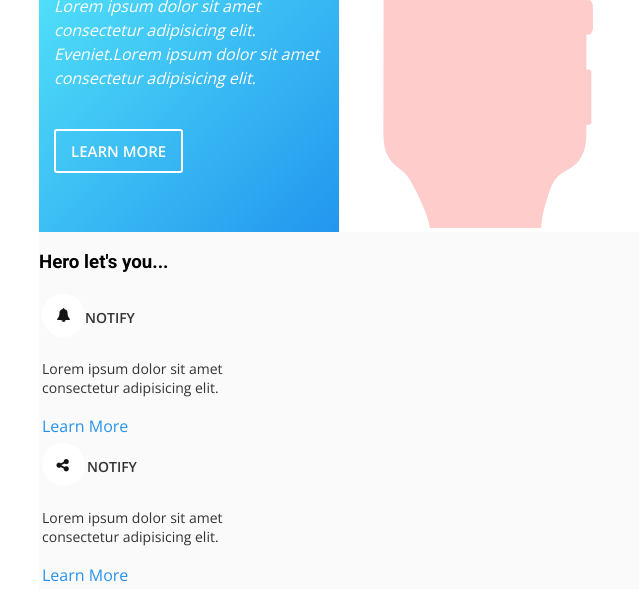
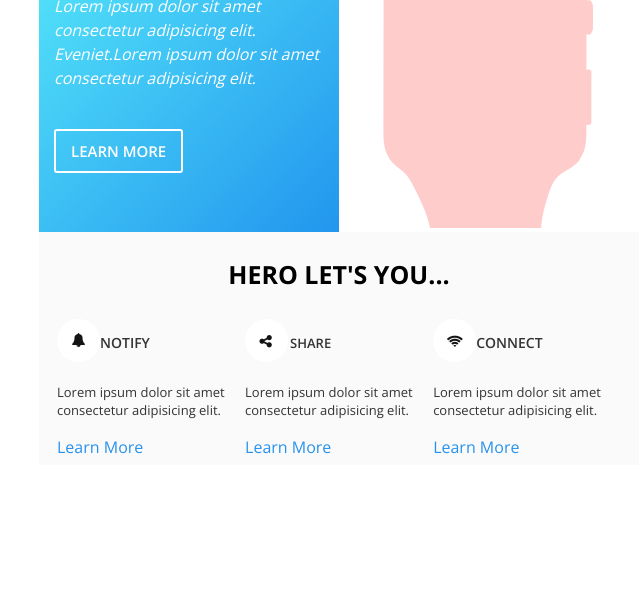
Before and after one commit to vladfreishmidt/html-email, a React app: page public/index.html in a window 1280 px wide. Shown: the part 255-852 px from the top of the page, without its empty margins (301-941 px from the left). After the commit the page ends 800 px from the top, so only its background shows below. Built offline with nearby package versions, Linux system fonts and the light colour scheme.

Commit message:
the second section built

```diff
--- a/public/index.html
+++ b/public/index.html
@@ -61,10 +61,10 @@
             <!-- end HEADER row -->
             <!-- start of LETS YOU row -->
             <tr>
-              <td style="background: #fafafa;">
-                <h3>Hero let's you...</h3>
+              <td style="background: #fafafa; padding: 0 15px;">
+                <h3 style="font-family: 'Open Sans', 'Helvetica Neue', Helvetica, Arial, 'Lucida Grande', sans-serif; font-size: 25px; font-weight: 700; text-transform: uppercase; text-align: center;">Hero let's you...</h3>
                 <!-- start of left-column -->
-                <table style="width: 33.33%;">
+                <table style="width: 33%; display: inline-block;">
                   <tr>
                     <td>
                       <table class="title-icon" cellspacing="0" cellpadding="0" border="0" style="padding: 0;">
@@ -77,7 +77,7 @@
                   </tr>
                   <tr>
                     <td>
-                      <p style="font-family: 'Open Sans', 'Helvetica Neue', Helvetica, Arial, 'Lucida Grande', sans-serif; color: #333; font-size: 14px;">Lorem ipsum dolor sit amet consectetur adipisicing elit.</p>
+                      <p style="font-family: 'Open Sans', 'Helvetica Neue', Helvetica, Arial, 'Lucida Grande', sans-serif; color: #333; font-size: 13px;">Lorem ipsum dolor sit amet consectetur adipisicing elit.</p>
                     </td>
                   </tr>
                   <tr>
@@ -88,20 +88,20 @@
                 </table>
                 <!-- end of column -->
                 <!-- start of middle-column -->
-                <table style="width: 33.33%;">
+                <table style="width: 33%;margin-left: -4px; display: inline-block;">
                   <tr>
                     <td>
                       <table class="title-icon" cellspacing="0" cellpadding="0" border="0" style="padding: 0;">
                         <tr>
                           <td><img src="img/share_icon.png" alt="icon"></td>
-                          <td style="font-family: 'Open Sans', 'Helvetica Neue', Helvetica, Arial, 'Lucida Grande', sans-serif; color: #333; font-size: 14px; font-weight: 600; text-transform: uppercase;">notify</td>
+                          <td style="font-family: 'Open Sans', 'Helvetica Neue', Helvetica, Arial, 'Lucida Grande', sans-serif; color: #333; font-size: 13px; font-weight: 600; text-transform: uppercase;">share</td>
                         </tr>
                       </table>
                     </td>
                   </tr>
                   <tr>
                     <td>
-                      <p style="font-family: 'Open Sans', 'Helvetica Neue', Helvetica, Arial, 'Lucida Grande', sans-serif; color: #333; font-size: 14px;">Lorem ipsum dolor sit amet consectetur adipisicing elit.</p>
+                      <p style="font-family: 'Open Sans', 'Helvetica Neue', Helvetica, Arial, 'Lucida Grande', sans-serif; color: #333; font-size: 13px;">Lorem ipsum dolor sit amet consectetur adipisicing elit.</p>
                     </td>
                   </tr>
                   <tr>
@@ -111,6 +111,30 @@
                   </tr>
                 </table>
                 <!-- end of middle-column -->
+                <!-- start of right-column -->
+                <table style="width: 33%; margin-left: -4px; display: inline-block;">
+                  <tr>
+                    <td>
+                      <table class="title-icon" cellspacing="0" cellpadding="0" border="0" style="padding: 0;">
+                        <tr>
+                          <td><img src="img/wifi_icon.png" alt="icon"></td>
+                          <td style="font-family: 'Open Sans', 'Helvetica Neue', Helvetica, Arial, 'Lucida Grande', sans-serif; color: #333; font-size: 14px; font-weight: 600; text-transform: uppercase;">connect</td>
+                        </tr>
+                      </table>
+                    </td>
+                  </tr>
+                  <tr>
+                    <td>
+                      <p style="font-family: 'Open Sans', 'Helvetica Neue', Helvetica, Arial, 'Lucida Grande', sans-serif; color: #333; font-size: 13px;">Lorem ipsum dolor sit amet consectetur adipisicing elit.</p>
+                    </td>
+                  </tr>
+                  <tr>
+                    <td>
+                      <a href="#" style="font-family: 'Open Sans', 'Helvetica Neue', Helvetica, Arial, 'Lucida Grande', sans-serif; color: #2792ec; text-decoration: none;">Learn More</a>
+                    </td>
+                  </tr>
+                </table>
+                <!-- end of right-column -->
               </td>
             </tr>
             <!-- end LETS YOU row -->
```
